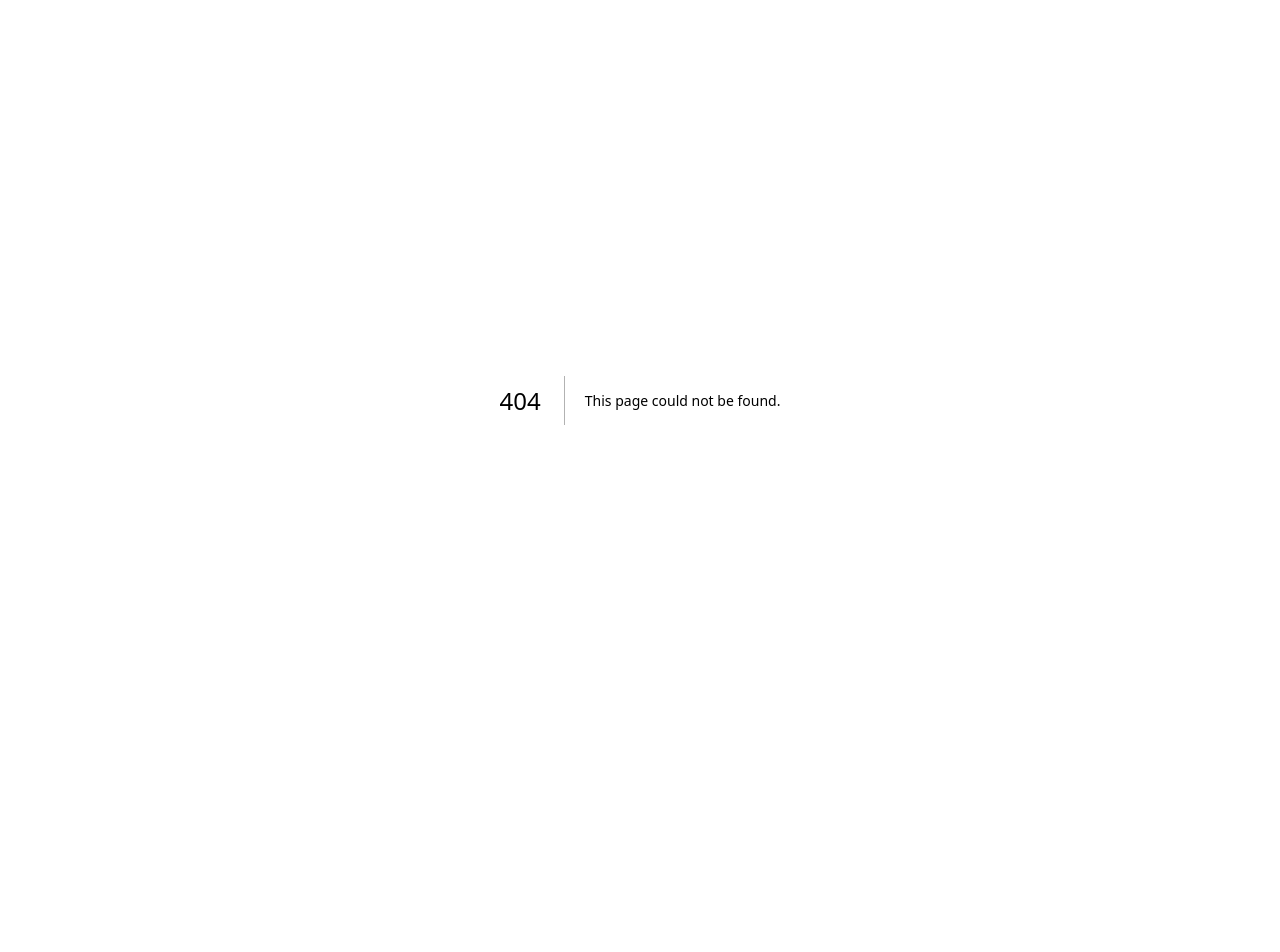
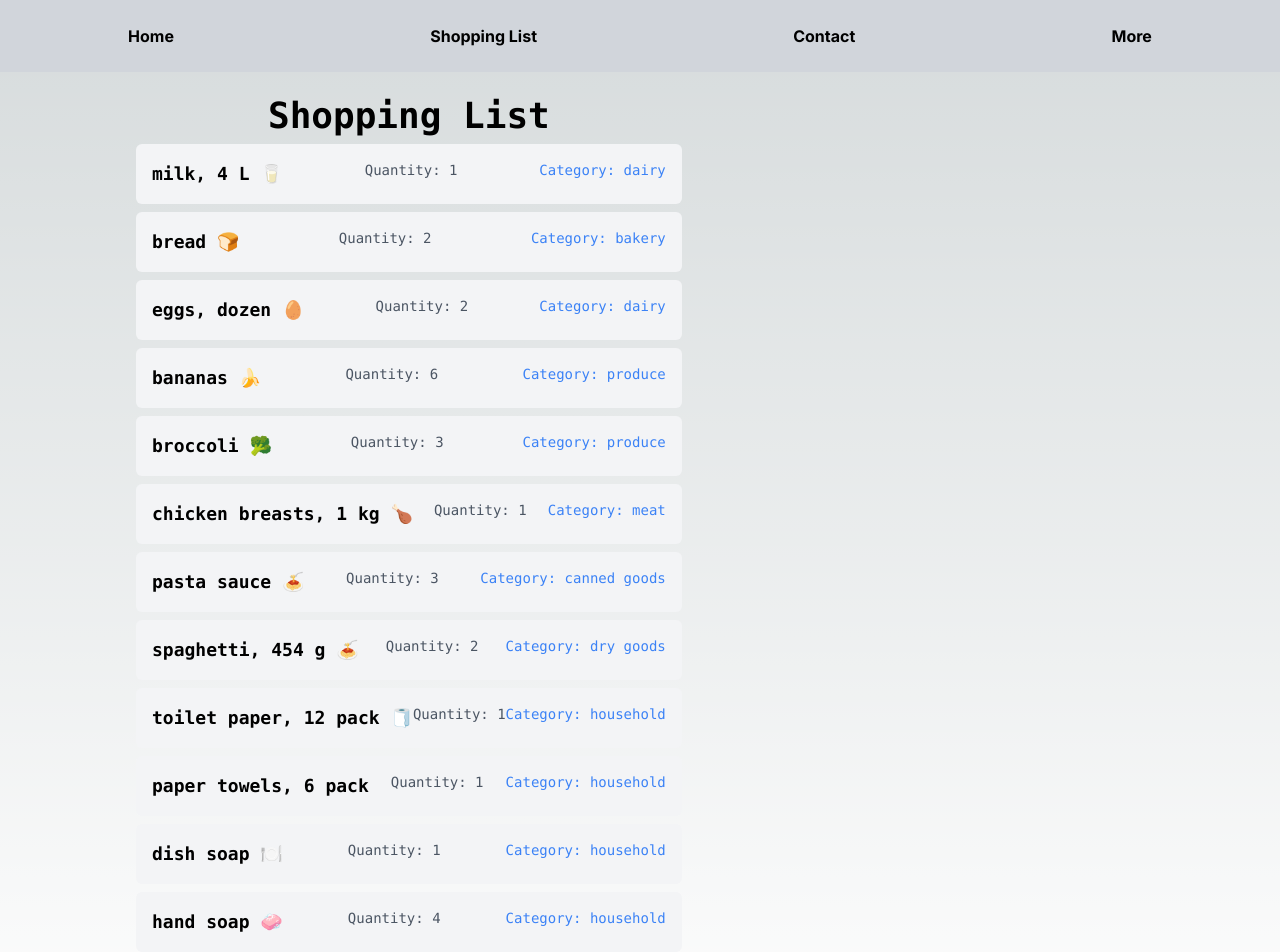
Before and after one commit to Valentine-Jingwa/cprg306-assignments, a Next.js app: page /week3 in a window 1280 px wide. Before the commit this address had no page. Shown: the top 952 px of the page. Before the commit the page ends 800 px from the top, so only its background shows below. Built offline with nearby package versions, Linux system fonts and the light colour scheme.

Commit message:
Week assignment
Did the basic assignment. Working on some extra elements

```diff
--- a/app/StudentInfo.js
+++ b/app/StudentInfo.js
@@ -1,17 +1,22 @@
 import Link from 'next/link';
+import Image from 'next/image';
 
 export default function StudentInfo() {
   return (
     <main>
-      <h1>Student Information</h1>
-      {/* Student details */}
-      <div>
-        <h1>Student Information</h1>
-        <p>Name: Valentine</p>
-        <p>Sait ID: 000892676</p>
-        <p>Course: Software development</p>
+      <div className="flex items-center justify-center">
+        <div className="w-3/4">
+          <h1>Student Information</h1>
+          <p>Name: Valentine</p>
+          <p>Sait ID: 000892676</p>
+          <p>Course: Software development</p>
+          <p className="text-blue-500 hover:text-red-300"><Link href="https://github.com/Valentine-Jingwa" rel="stylesheet">Github Repos</Link></p>
+        </div>
+        <div className="w-1/4">
+          <Image href="/images/valentine.jpg" alt="Valentine" width={200} height={200} />
+        </div>
       </div>
-      <Link className="hover:text-red-300"href="/">Back to Home</Link>
+      <Link className="text-blue-500 hover:text-red-300"href="/">Back to Home</Link>
     </main>
   );
 }
--- a/app/layout.js
+++ b/app/layout.js
@@ -4,7 +4,7 @@ import { Inter } from 'next/font/google'
 const inter = Inter({ subsets: ['latin'] })
 
 export const metadata = {
-  title: 'Create Next App',
+  title: 'Shopping List',
   description: 'Generated by create next app',
 }
 
--- a/app/page.js
+++ b/app/page.js
@@ -9,6 +9,7 @@ export default function Home() {
           {/* Below is going to be list of links to different weeks of assignments week1-week14*/}
           <ul className="flex flex-col items-center justify-center">
             <li className="hover:text-orange-300 list-disc"><Link href="/week2">Week 2 Assignment</Link></li>
+            <li className="hover:text-orange-300 list-disc"><Link href="/week3">Week 3 Assignment</Link></li>
           </ul>
         </div>
       </div>
--- /dev/null
+++ b/app/week3/item-list.js
@@ -0,0 +1,148 @@
+const item1 = {
+    name: "milk, 4 L 🥛",
+    quantity: 1,
+    category: "dairy",
+  };
+
+const item2 = {
+    name: "bread 🍞",
+    quantity: 2,
+    category: "bakery",
+  };
+
+const item3 = {
+    name: "eggs, dozen 🥚",
+    quantity: 2,
+    category: "dairy",
+  };
+
+const item4 = {
+    name: "bananas 🍌",
+    quantity: 6,
+    category: "produce",
+  };
+
+const item5 = {
+    name: "broccoli 🥦",
+    quantity: 3,
+    category: "produce",
+  };
+
+const item6 = {
+    name: "chicken breasts, 1 kg 🍗",
+    quantity: 1,
+    category: "meat",
+  };
+
+const item7 = {
+    name: "pasta sauce 🍝",
+    quantity: 3,
+    category: "canned goods",
+  };
+
+const item8 = {
+    name: "spaghetti, 454 g 🍝",
+    quantity: 2,
+    category: "dry goods",
+  };
+
+const item9 = {
+    name: "toilet paper, 12 pack 🧻",
+    quantity: 1,
+    category: "household",
+  };
+
+const item10 = {
+    name: "paper towels, 6 pack",
+    quantity: 1,
+    category: "household",
+  };
+
+const item11 = {
+    name: "dish soap 🍽️",
+    quantity: 1,
+    category: "household",
+  };
+
+const item12 = {
+    name: "hand soap 🧼",
+    quantity: 4,
+    category: "household",
+  };
+
+export default [item1, item2, item3, item4, item5, item6, item7, item8, item9, item10, item11, item12];
+  {/*
+const items = [
+{
+    name: "milk, 4 L 🥛",
+    quantity: 1,
+    category: "dairy",
+},
+
+{
+    name: "bread 🍞",
+    quantity: 2,
+    category: "bakery",
+},
+
+{
+    name: "eggs, dozen 🥚",
+    quantity: 2,
+    category: "dairy",
+},
+
+{
+    name: "bananas 🍌",
+    quantity: 6,
+    category: "produce",
+},
+
+{
+    name: "broccoli 🥦",
+    quantity: 3,
+    category: "produce",
+},
+
+{
+    name: "chicken breasts, 1 kg 🍗",
+    quantity: 1,
+    category: "meat",
+},
+
+{
+    name: "pasta sauce 🍝",
+    quantity: 3,
+    category: "canned goods",
+},
+
+{
+    name: "spaghetti, 454 g 🍝",
+    quantity: 2,
+    category: "dry goods",
+},
+
+{
+    name: "toilet paper, 12 pack 🧻",
+    quantity: 1,
+    category: "household",
+},
+
+{
+    name: "paper towels, 6 pack",
+    quantity: 1,
+    category: "household",
+},
+
+{
+    name: "dish soap 🍽️",
+    quantity: 1,
+    category: "household",
+},
+
+{
+    name: "hand soap 🧼",
+    quantity: 4,
+    category: "household",
+},
+]
+*/}
--- /dev/null
+++ b/app/week3/item.js
@@ -0,0 +1,13 @@
+import React from 'react';
+import items from './item-list';
+
+const Item = ({ name, quantity, category }) => {
+  return (
+    <li className="bg-gray-100 rounded-md p-4 m-2 flex justify-between">
+      <div className="text-lg font-semibold">{name}</div>
+      <div className="text-sm text-gray-600">Quantity: {quantity}</div>
+      <div className="text-sm text-blue-500">Category: {category}</div>
+    </li>
+  );
+};
+export default Item;
--- /dev/null
+++ b/app/week3/page.js
@@ -0,0 +1,40 @@
+import React from 'react';
+import Link from 'next/link';
+import Navbar from '../navbar';
+import Item from './item';
+import items from './item-list';
+
+export default function Home() {
+  const links = [
+    { label: 'Home', url: '/' },
+    { label: 'Shopping List', url: '/week3' },
+    { label: 'Contact', url: '/contact' },
+    { label: 'More', url: '/more' },
+  ];
+
+  return (
+    <main className="flex min-h-screen flex-col items-center justify-between p-24">
+      <Navbar links={links} />
+      <div className="z-10 max-w-5xl w-full items-center justify-between font-mono text-sm lg:flex">
+        <div className="flex flex-col items-center justify-center">
+          <h1 className="text-4xl font-bold text-center">Shopping List</h1>
+          <ul>
+            <Item name={items[0].name} quantity={items[0].quantity} category={items[0].category} />
+            <Item name={items[1].name} quantity={items[1].quantity} category={items[1].category} />
+            <Item name={items[2].name} quantity={items[2].quantity} category={items[2].category} />
+            <Item name={items[3].name} quantity={items[3].quantity} category={items[3].category} />
+            <Item name={items[4].name} quantity={items[4].quantity} category={items[4].category} />
+            <Item name={items[5].name} quantity={items[5].quantity} category={items[5].category} />
+            <Item name={items[6].name} quantity={items[6].quantity} category={items[6].category} />
+            <Item name={items[7].name} quantity={items[7].quantity} category={items[7].category} />
+            <Item name={items[8].name} quantity={items[8].quantity} category={items[8].category} />
+            <Item name={items[9].name} quantity={items[9].quantity} category={items[9].category} />
+            <Item name={items[10].name} quantity={items[10].quantity} category={items[10].category} />
+            <Item name={items[11].name} quantity={items[11].quantity} category={items[11].category} />
+          </ul>
+        <Link className="px-6 py-2 rounded-lg hover:bg-gray-200 hover:shadow-md text-blue-500 hover:text-red-300"href="/">Back to Home</Link>
+        </div>
+      </div>
+    </main>
+  );
+}
```
Also changed, not shown: app/extra/contact/page.js (added), app/extra/more/more.js (added), app/images/valentine.jpg (added).
